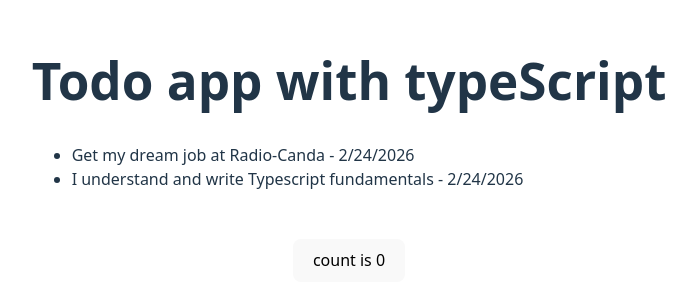
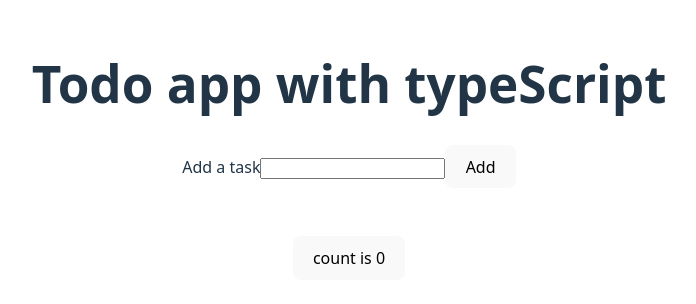
Before and after one commit to marilynduf/16-todo-app-typescript, a React (Vite) app: page / in a window 1280 px wide. Shown: the part 234-538 px from the top of the page, without its empty margins (291-987 px from the left). Built offline with nearby package versions, Linux system fonts and the light colour scheme.

Commit message:
feature: add possibility to user to add a new task and display it

```diff
--- a/src/App.tsx
+++ b/src/App.tsx
@@ -6,15 +6,19 @@ import "./App.css";
 
 function App() {
     const [count, setCount] = useState(0);
-    const todos = [
-        new Todo("Get my dream job at Radio-Canda", new Date()),
-        new Todo("I understand and write Typescript fundamentals", new Date()),
-    ];
+    const [todos, setTodos] = useState<Todo[]>([]);
+
+    const createTodo = (text: string) => {
+        const newTodo = new Todo(text, new Date());
+        setTodos((prevState: Todo[]) => {
+            return [...prevState, newTodo];
+        });
+    };
 
     return (
         <>
             <h1>Todo app with typeScript</h1>
-            <Todos items={todos}></Todos>
+            <Todos onSubmitTask={createTodo} items={todos}></Todos>
             <div className="card">
                 <button onClick={() => setCount((count) => count + 1)}>
                     count is {count}
--- /dev/null
+++ b/src/components/NewTodo.tsx
@@ -0,0 +1,27 @@
+import { useRef } from "react";
+
+const NewTodo = (props: { onSubmitTask: (text: string) => void }) => {
+    const taskRef = useRef<HTMLInputElement>(null);
+
+    const handleOnSubmit = (event: React.SubmitEvent) => {
+        event.preventDefault();
+
+        const enteredTask = taskRef.current!.value;
+        if (enteredTask?.trim().length === 0) {
+            return;
+        }
+        console.log("Sending data...");
+
+        props.onSubmitTask(enteredTask);
+    };
+
+    return (
+        <form onSubmit={handleOnSubmit}>
+            <label htmlFor="task">Add a task</label>
+            <input id="task" name="task" type="text" ref={taskRef} />
+            <button>Add</button>
+        </form>
+    );
+};
+
+export default NewTodo;
--- a/src/components/Todos.tsx
+++ b/src/components/Todos.tsx
@@ -1,18 +1,21 @@
 // import React from "react";
 import Todo from "../models/Todo";
 import TodoItem from "./TodoItem";
+import NewTodo from "./NewTodo";
 
-type TodosProps = {
-    items?: Todo[];
-};
-
-const Todos = (props: TodosProps) => {
+const Todos = (props: {
+    items: Todo[];
+    onSubmitTask: (text: string) => void;
+}) => {
     return (
-        <ul style={{ textAlign: "left" }}>
-            {props.items?.map((item) => (
-                <TodoItem key={item.id} text={item.text} date={item.date} />
-            ))}
-        </ul>
+        <>
+            <NewTodo onSubmitTask={props.onSubmitTask}></NewTodo>
+            <ul style={{ textAlign: "left" }}>
+                {props.items?.map((item) => (
+                    <TodoItem key={item.id} text={item.text} date={item.date} />
+                ))}
+            </ul>
+        </>
     );
 };
 
```
